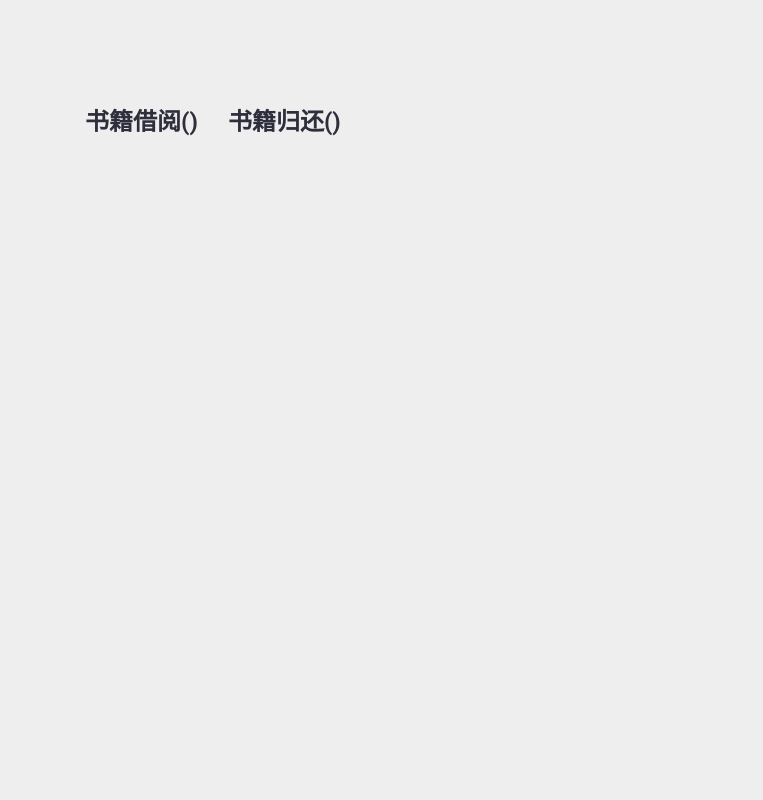
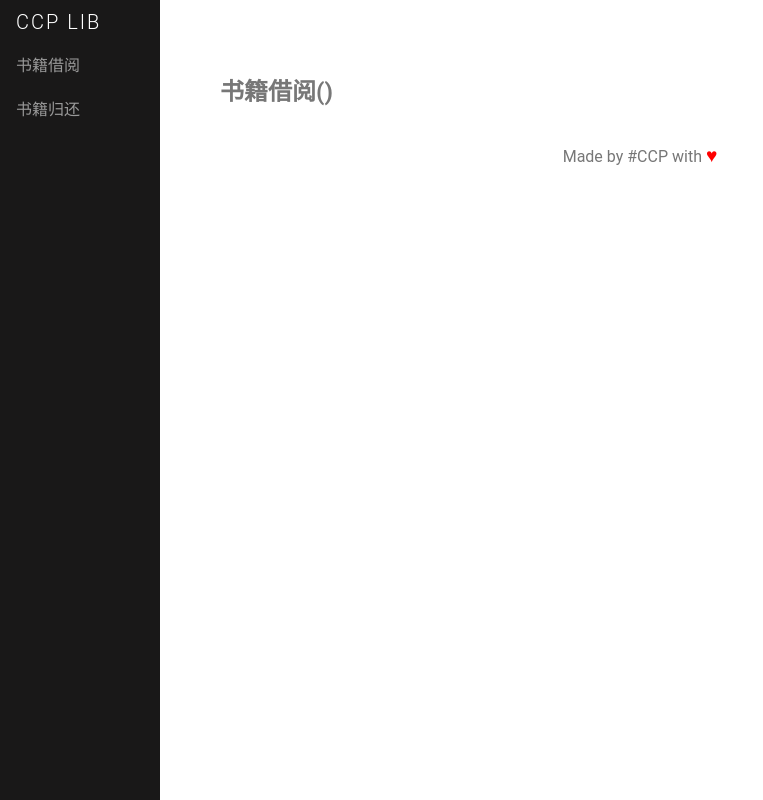
Before and after one commit to cold-coder/bookshelf, a website: page public/imadminpage.html in a window 1280 px wide. Shown: the whole page, without its empty margins (0-763 px from the left). Drawn offline with Linux system fonts and the light colour scheme; no server answers.

Commit message:
Add menu to admin page

```diff
--- a/public/imadminpage.html
+++ b/public/imadminpage.html
@@ -11,14 +11,32 @@
 </head>
 <body class="language-markup">
 <div class="container">
-	<section>
+	<div id="menu" class="pure-menu">
+		<a href="/" class="pure-menu-heading">CCP Lib</a>
+		<ul class="pure-menu-list">
+			<li class="pure-menu-item"><a href="#" class="pure-menu-link" id="menu_book_borrow">书籍借阅</a></li>
+			<li class="pure-menu-item"><a href="#" class="pure-menu-link" id="menu_book_return">书籍归还</a></li>
+			<li class="pure-menu-item"></li>
+			<li class="pure-menu-item"></li>
+		</ul>
+	</div>
+	<div id="main">
+		<section id="sec_book_borrow">
 			<h2>书籍借阅(<span id="stock_count"></span>)</h2>
 			<div id="book-borrow"></div>
 		</section>
-	<section>
+		<section id="sec_book_return">
 			<h2>书籍归还(<span id="borrow_count"></span>)</h2>
 			<div id="book-return"></div>
 		</section>
+		<section id="sec_book_mgnt">
+
+		</section>
+		<section id="sec_book_add">
+
+		</section>
+	</div>
+<footer>Made by #CCP with <b class="btn-liked">&#9829</b></footer>
 </div>
 <script type="template" id="tmpl_book_borrow">
 	<table class="pure-table pure-table-horizontal pure-table-striped">
--- a/public/js/admin.js
+++ b/public/js/admin.js
@@ -1,6 +1,21 @@
 $(document).ready(function(){
-	refreshRetrunSection();
 	refreshBorrowSection();
+	$('[id^=sec_book]').hide();
+	$('#sec_book_borrow').show();
+
+	$('#menu_book_borrow').on('click',function(e){
+		refreshBorrowSection();
+		$('[id^=sec_book]').hide();
+		$('#sec_book_borrow').show();
+	})
+
+	$('#menu_book_return').on('click',function(e){
+		refreshRetrunSection();
+		$('[id^=sec_book]').hide();
+		$('#sec_book_return').show();
+	})
+
+
 
 	function validateEmail($email) {
 	  var emailReg = /^([\w-\.]+@([\w-]+\.)+[\w-]{2,4})?$/;
@@ -120,8 +135,4 @@ $(document).ready(function(){
 		};
 	}
 
-	function formatDate(d){
-		console.log(typeof d);
-	}
-
 });
--- a/public/style/admin.css
+++ b/public/style/admin.css
@@ -1,12 +1,11 @@
 html,
 body {
         font-family: 'Roboto', sans-serif;
-        background: #eee;
         height: 100%;
         width: 100%;
-        padding: 40px;
+        padding: 30px;
         margin: 0;
-        color: #2E2E3C;
+        color: #777;
         line-height: 24px;
         -webkit-font-smoothing: antialiased;
 }
@@ -38,13 +37,6 @@ body {
 
 *::-webkit-scrollbar-thumb {
         background-color: rgba(0, 0, 0, .2);
-}
-
-.container{
-        display: flex;
-        flex-direction: row;
-        flex-wrap: wrap;
-        padding-bottom: 50px;
 }
 
 .container>section{
@@ -180,3 +172,101 @@ input.toggle:checked + label:after {
   left: 20px;
   box-shadow: inset 0 0 0 1px rgba(19, 191, 17, 1), 0 2px 4px rgba(0, 0, 0, .2);
 }
+
+
+/*Menu*/
+#menu {
+    margin-left: -160px;
+    width: 160px;
+    position: fixed;
+    top: 0;
+    left: 0;
+    bottom: 0;
+    z-index: 1000;
+    background: #191818;
+    overflow-y: auto;
+    -webkit-overflow-scrolling: touch;
+}
+
+@media (min-width: 58em){
+  #menu {
+    left: 160px;
+  }
+  #main {
+    padding-left: 160px; /* left col width "#menu" */
+    left: 0;
+    padding-bottom: 20px;
+  }
+}
+
+#menu a {
+    color: #999;
+    border: none;
+    white-space: normal;
+    padding: 0.625em 1em;
+}
+
+
+.pure-menu{
+  -webkit-box-sizing: border-box;
+  -moz-box-sizing: border-box;
+  box-sizing: border-box;
+}
+
+#menu .pure-menu-heading {
+    font-size: 125%;
+    font-weight: 300;
+    letter-spacing: 0.1em;
+    color: #fff;
+    margin-top: 0;
+    padding: 0.5em 0.8em;
+    text-transform: uppercase;
+    display: block;
+    text-decoration: none;
+}
+
+.pure-menu-list, .pure-menu-item{
+  list-style: none;
+  margin: 0;
+  padding: 0;
+  position: relative;
+}
+
+.pure-menu-item{
+  padding: 0;
+  margin: 0;
+  height: 100%;
+}
+
+.pure-menu-link{
+  padding: .5em 1em;
+  color: #777;
+  display: block;
+  text-decoration: none;
+  white-space: nowrap;
+}
+
+
+.pure-menu li a:hover,
+.pure-menu li a:focus {
+    background: #333;
+}
+
+footer{
+  position: relative;
+  height: 1em;
+  text-align: center;
+  margin-bottom: -1em;
+}
+
+.btn-liked{
+  color: red;
+  font-size: 120%;
+  cursor: pointer;
+  transition-duration:0.5s;
+}
+
+
+.btn-liked:hover{
+  font-size: 130%;
+}
```
Lines whose indentation alone changed are shown as unchanged.
